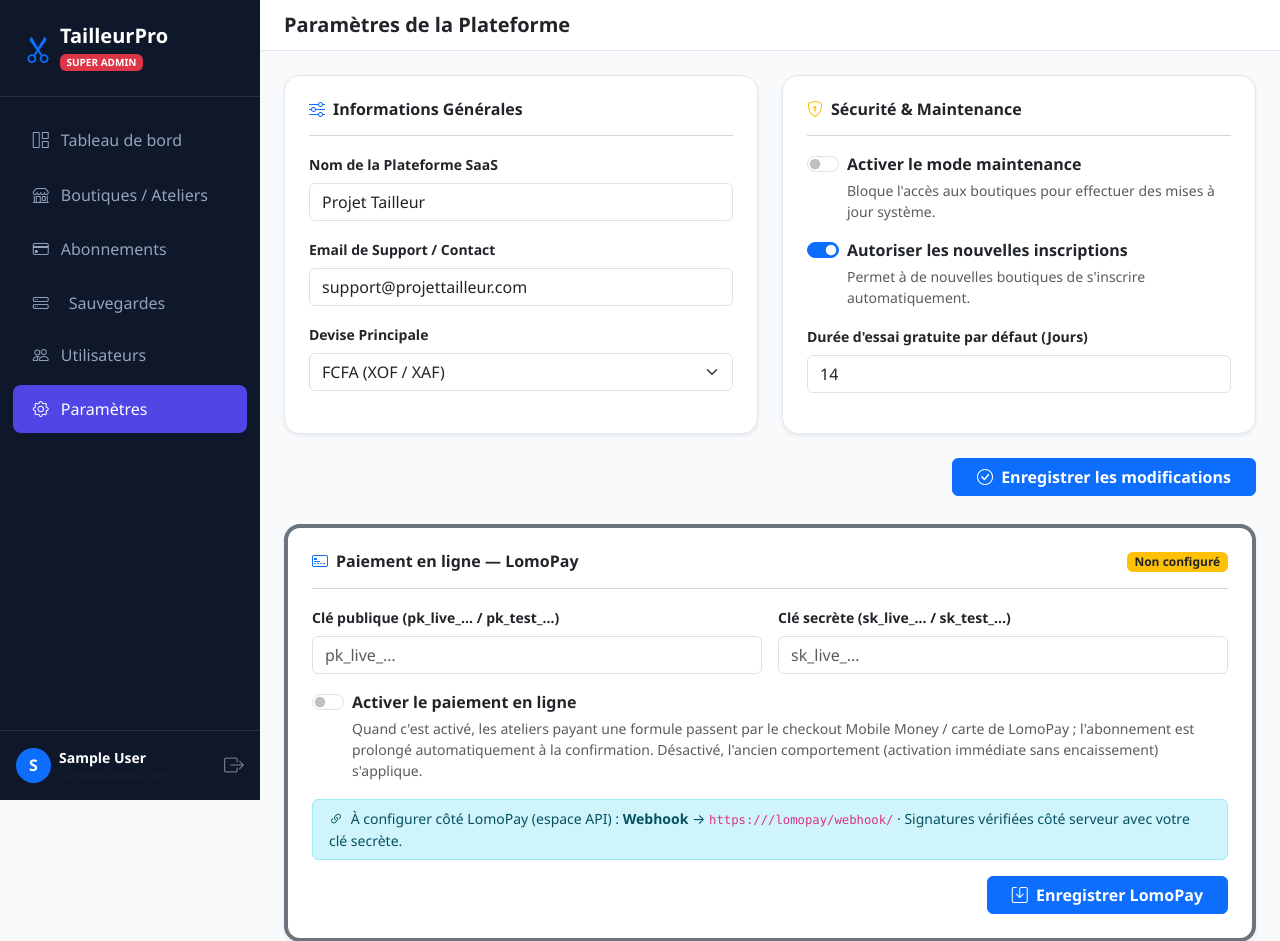
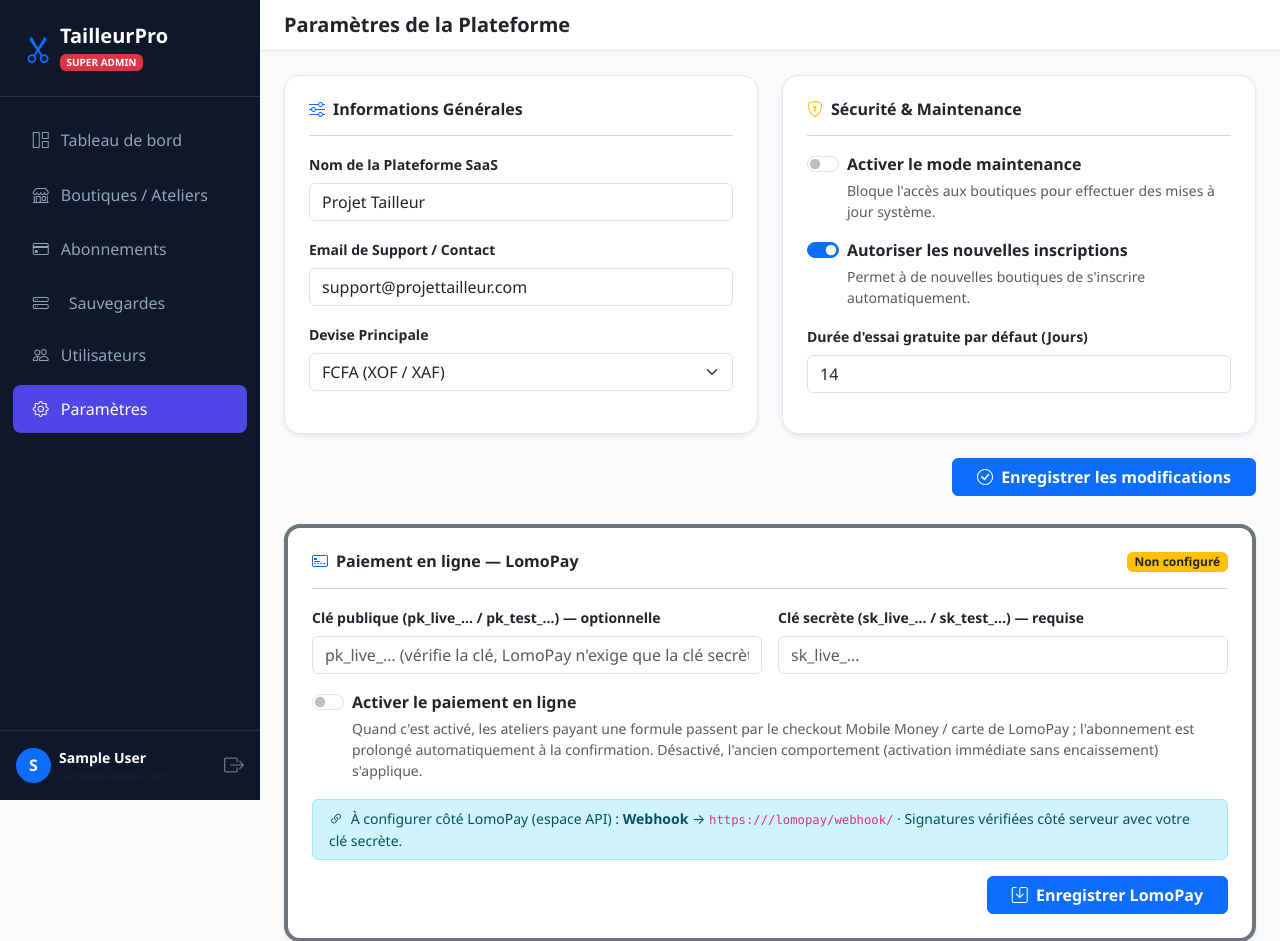
Before and after one commit to artisanweb4-blip/Projet_tailleur, a Django app: page /saas-admin/parametres/ in a window 1280 px wide. Shown: the top 941 px of the page. Run offline with Django 5.2, Linux system fonts and the light colour scheme; the visitor is signed in with stand-in values (Sample User, id 1); data that the repository does not hold is empty.

Commit message:
0042b Correctifs issus du test live : User-Agent explicite requis (Cloudflare err. 1010 bloque l'agent Python par défaut), clé publique désormais facultative (l'API n'exige que X-Secret-Key)

```diff
--- a/core/models.py
+++ b/core/models.py
@@ -314,7 +314,9 @@ class ConfigurationLomopay(models.Model):
         return ske[:8] + '…' + ske[-4:] if len(ske) > 14 else '••••••'
 
     def __str__(self):
-        return f"LomoPay ({self.cle_publique[:9]}…, {'actif' if self.actif else 'inactif'})"
+        pk = self.cle_publique or ''
+        identifiant = (pk[:9] + '…') if pk else 'clé secrète seule'
+        return f"LomoPay ({identifiant}, {'actif' if self.actif else 'inactif'})"
 
 
 class LomoPayTransaction(models.Model):
--- a/core/templates/saas_admin/parametres.html
+++ b/core/templates/saas_admin/parametres.html
@@ -97,13 +97,13 @@
                 <input type="hidden" name="action" value="lomopay">
                 <div class="row g-3">
                     <div class="col-lg-6">
-                        <label class="form-label small fw-semibold">Clé publique (pk_live_… / pk_test_…)</label>
+                        <label class="form-label small fw-semibold">Clé publique (pk_live_… / pk_test_…) — optionnelle</label>
                         <input type="text" name="cle_publique" class="form-control" autocomplete="off"
-                               placeholder="pk_live_…">
+                               placeholder="pk_live_… (vérifie la clé, LomoPay n'exige que la clé secrète)">
                         {% if lomopay_config %}<div class="form-text small">Actuelle : <code>{{ lomopay_config.cle_publique|slice:':9' }}…</code> — laisser vide pour conserver.</div>{% endif %}
                     </div>
                     <div class="col-lg-6">
-                        <label class="form-label small fw-semibold">Clé secrète (sk_live_… / sk_test_…)</label>
+                        <label class="form-label small fw-semibold">Clé secrète (sk_live_… / sk_test_…) — requise</label>
                         <input type="password" name="cle_secrete" class="form-control" autocomplete="new-password"
                                placeholder="sk_live_…">
                         {% if lomopay_config %}<div class="form-text small">Actuelle : <code>{{ lomopay_config.cle_masquee }}</code> — laisser vide pour conserver.</div>{% endif %}
--- a/saas_admin/views.py
+++ b/saas_admin/views.py
@@ -624,8 +624,10 @@ def _enregistrer_cles_lomopay(request):
     actif = request.POST.get('lomopay_actif') == 'on'
     cfg = ConfigurationLomopay.objects.first()
     if cfg is None:
-        if not cle_publique or not cle_secrete:
-            messages.error(request, "Renseignez la clé publique ET la clé secrète pour activer LomoPay.")
+        # La clé publique est facultative : l'API LomoPay n'exige que
+        # X-Secret-Key (mesuré en test live 2026-09-29).
+        if not cle_secrete:
+            messages.error(request, "Renseignez au moins la clé secrète (sk_…) pour activer LomoPay.")
             return
         ConfigurationLomopay.objects.create(
             cle_publique=cle_publique, cle_secrete=cle_secrete, actif=actif)
```
Also changed, not shown: core/lomopay.py (+10 -2 lines).
